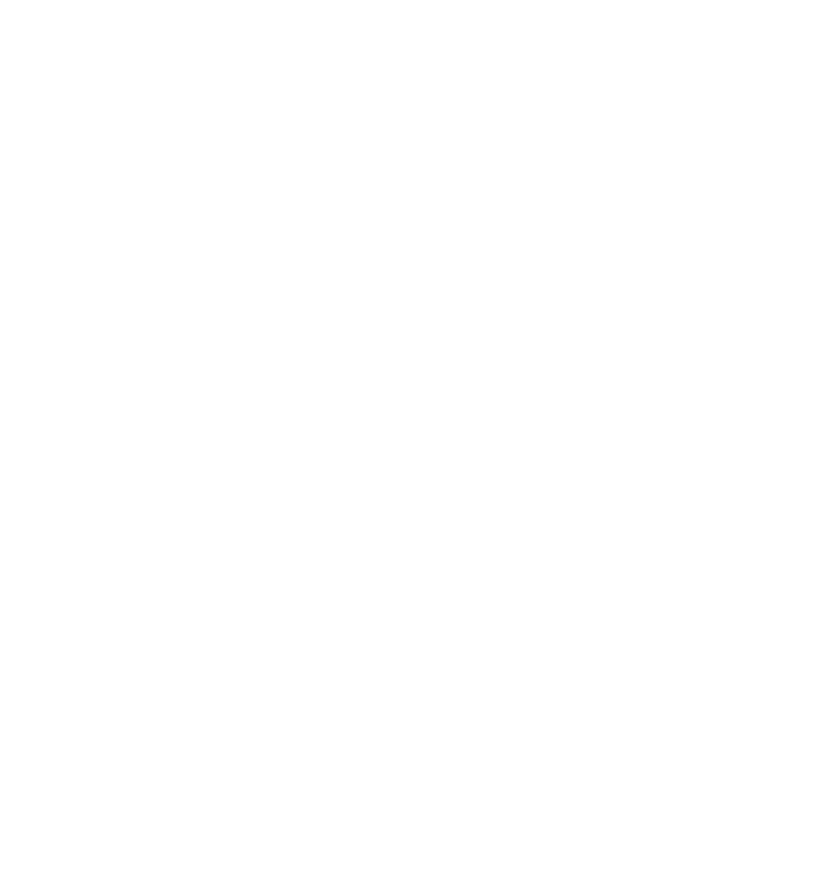
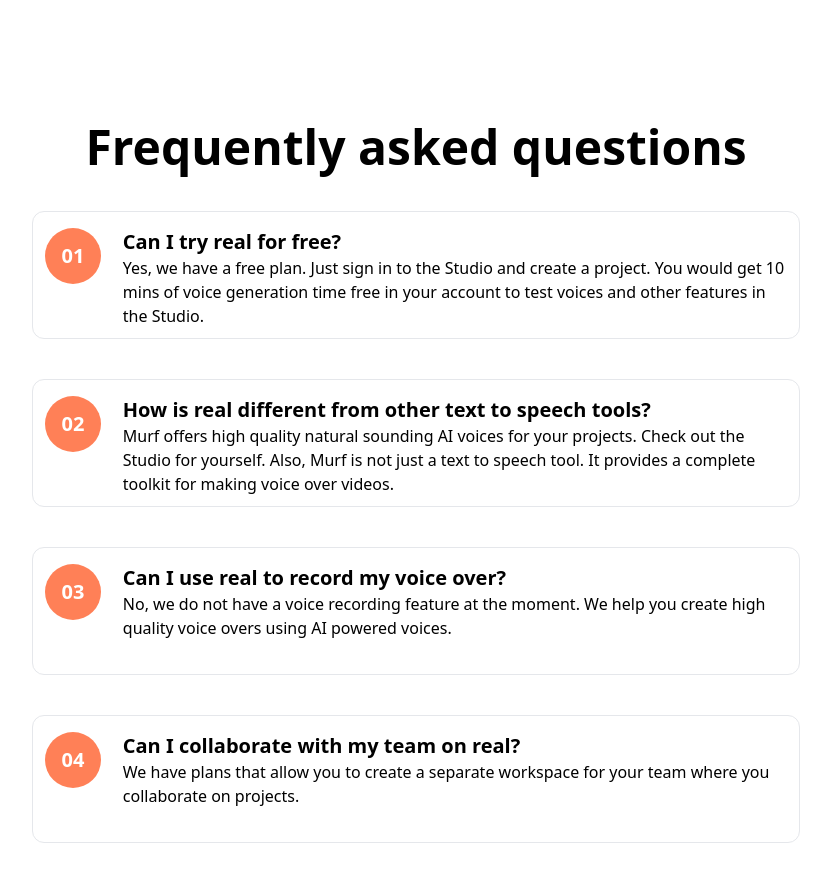
Before and after one commit to ZenUI-Templates/real-Ai, a React (Vite) app: page / in a window 1280 px wide. Shown: the part 3180-4061 px from the top of the page, without its empty margins (224-1055 px from the left). Before the commit the page ends 3303 px from the top, so only its background shows below. Built offline with nearby package versions, Linux system fonts and the light colour scheme.

Commit message:
feat: FAQ section added

```diff
--- /dev/null
+++ b/src/components/Home/FAQ.jsx
@@ -0,0 +1,53 @@
+import React from 'react'
+
+export const FAQ = () => {
+  return (
+    <div className='w-full bg-red-00 md:px-10 lg:px-44 mb-32'>
+        <div className='w-full bg-green-00 flex flex-col items-center justify-center h-auto'>
+            <p className='hidden md:flex text-5xl font-bold'>Frequently asked questions</p>
+            <p className='md:hidden flex text-5xl font-bold'>FAQ</p>
+            <div className='w-full md:h-32 rounded-xl hover:shadow-lg transition duration-500 ease-in-out gap-3 md:gap-1 border bg-white mt-10 flex px-3 py-4'>
+                <div className='w-[15%] md:w-[10%] h-full bg-blue-00 flex items-start'>
+                    <div className='w-14 h-14 rounded-full bg-custom-orange flex flex-col items-center justify-center text-white text-xl font-bold'>01</div>
+                </div>
+                <div className='w-[90%] h-full bg-red-00'>
+                    <p className='text-xl font-bold'>Can I try real for free?</p>
+                    <p>Yes, we have a free plan. Just sign in to the Studio and create a project. You would get 10 mins of voice generation time free in your account to test voices and other features in the Studio.</p>
+                </div>
+
+            </div>
+            <div className='w-full md:h-32 rounded-xl hover:shadow-lg transition duration-500 ease-in-out gap-3 md:gap-1 border bg-white mt-10 flex px-3 py-4'>
+                <div className='w-[15%] md:w-[10%] h-full bg-blue-00 flex items-start'>
+                    <div className='w-14 h-14 rounded-full bg-custom-orange flex flex-col items-center justify-center text-white text-xl font-bold'>02</div>
+                </div>
+                <div className='w-[90%] h-full bg-red-00'>
+                    <p className='text-xl font-bold'>How is real different from other text to speech tools?</p>
+                    <p>Murf offers high quality natural sounding AI voices for your projects. Check out the Studio for yourself. Also, Murf is not just a text to speech tool. It provides a complete toolkit for making voice over videos.</p>
+                </div>
+
+            </div>
+            <div className='w-full md:h-32 rounded-xl hover:shadow-lg transition duration-500 ease-in-out gap-3 md:gap-1 border bg-white mt-10 flex px-3 py-4'>
+                <div className='w-[15%] md:w-[10%] h-full bg-blue-00 flex items-start'>
+                    <div className='w-14 h-14 rounded-full bg-custom-orange flex flex-col items-center justify-center text-white text-xl font-bold'>03</div>
+                </div>
+                <div className='w-[90%] h-full bg-red-00'>
+                    <p className='text-xl font-bold'>Can I use real to record my voice over?</p>
+                    <p>No, we do not have a voice recording feature at the moment. We help you create high quality voice overs using AI powered voices.</p>
+                </div>
+
+            </div>
+            <div className='w-full md:h-32 rounded-xl hover:shadow-lg transition duration-500 ease-in-out gap-3 md:gap-1 border bg-white mt-10 flex px-3 py-4'>
+                <div className='w-[15%] md:w-[10%] h-full bg-blue-00 flex items-start'>
+                    <div className='w-14 h-14 rounded-full bg-custom-orange flex flex-col items-center justify-center text-white text-xl font-bold'>04</div>
+                </div>
+                <div className='w-[90%] h-full bg-red-00'>
+                    <p className='text-xl font-bold'>Can I collaborate with my team on real?</p>
+                    <p>We have plans that allow you to create a separate workspace for your team where you collaborate on projects.</p>
+                </div>
+
+            </div>
+
+        </div>
+    </div>
+  )
+}
--- a/src/pages/Home/Home.jsx
+++ b/src/pages/Home/Home.jsx
@@ -4,6 +4,7 @@
 import { Second_section } from "../../components/Home/Second_section";
 import { Third_section } from "../../components/Home/Third_section";
 import { Forth_Section } from "../../components/Home/Forth_Section";
+import { FAQ } from "../../components/Home/FAQ";
 
 export const Home = () => {
   return <div className="flex flex-col justify-between items-center px-5 lg:px-20 ">
@@ -12,5 +13,6 @@
     <Second_section/>
     <Third_section/>
     <Forth_Section/>
+    <FAQ/>
   </div>;
 };
```
